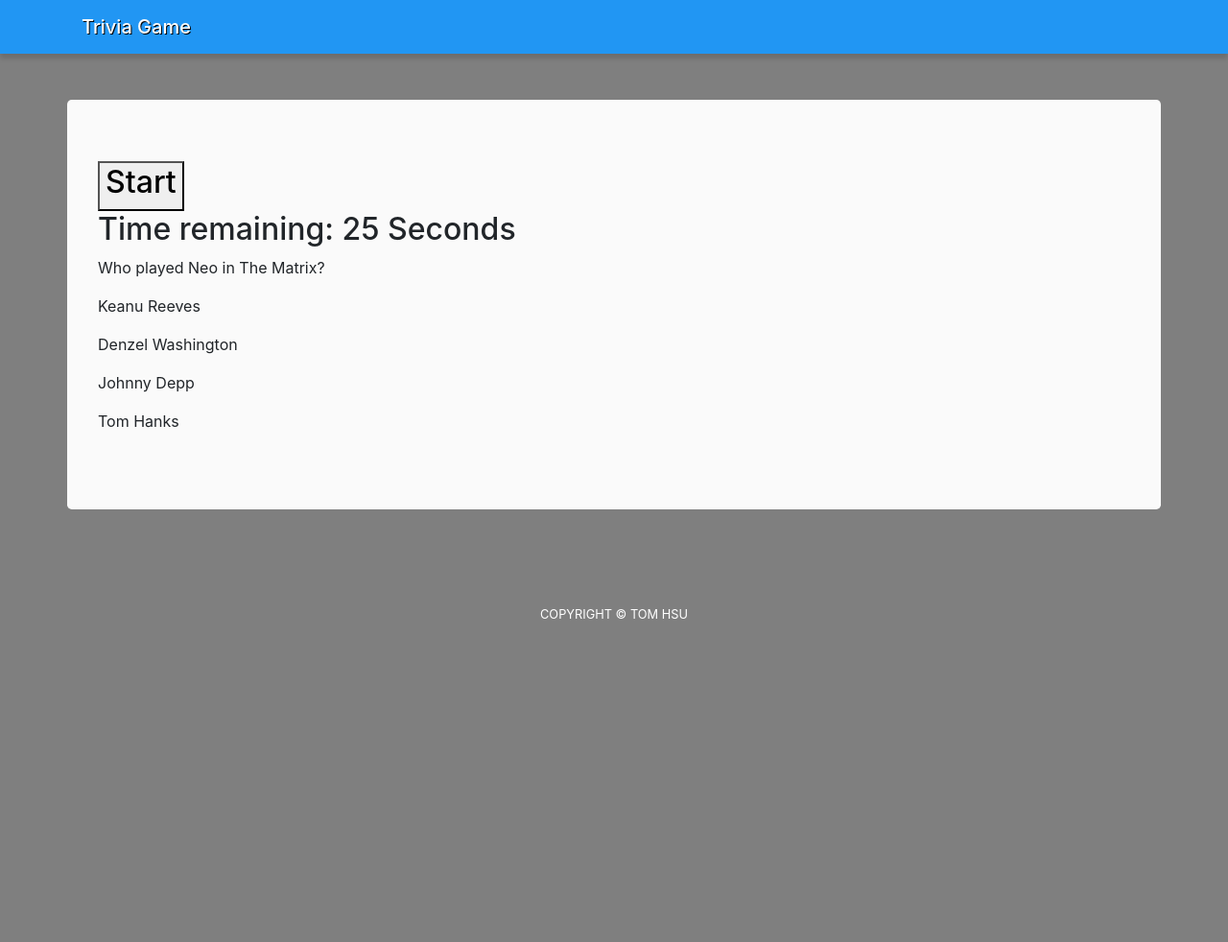
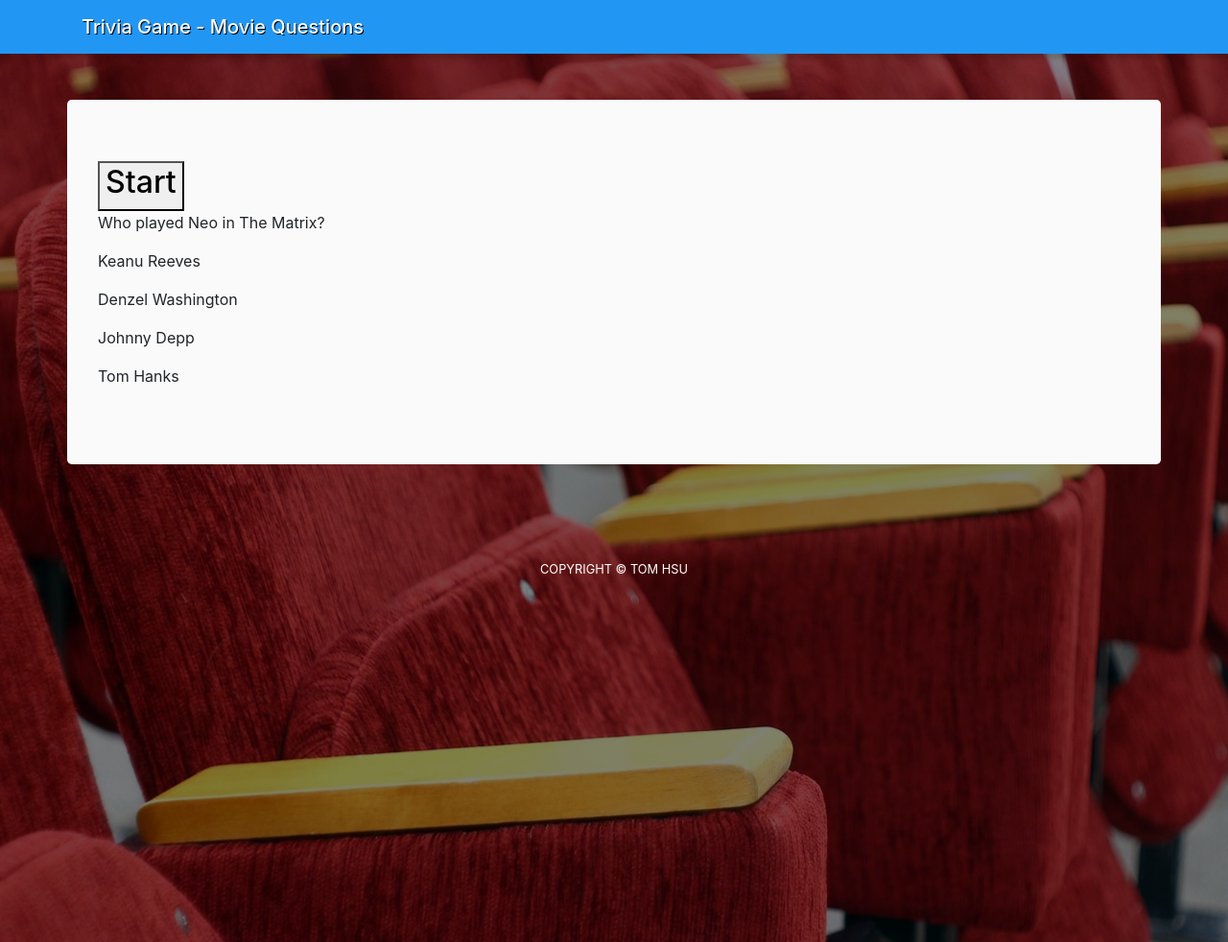
Before and after one commit to thomaschsu/TriviaGame, a plain HTML site: page index.html in a window 1280 px wide. Shown: the whole page at 96% size. Drawn offline with nearby package versions, Linux system fonts and the light colour scheme.

Commit message:
Modified js

```diff
--- a/assets/css/style.css
+++ b/assets/css/style.css
@@ -5,7 +5,7 @@
     text-shadow: 1px 1px #000;
 }
 body {
-    background-image: url("../images/bg.jpg");
+    background-image: url("../images/bg.jpeg");
     background-repeat: no-repeat;
     background-position: center;
 }
--- a/assets/javascript/app.js
+++ b/assets/javascript/app.js
@@ -17,16 +17,16 @@ var q1 = {
 console.log(q1.a1);
 
 $('#question').html('<p>' + q1.q + '</p>');
-$('#answers').html('<p>' + q1.a + '</p>');
+$('#correctanswer').html('<p>' + q1.a + '</p>');
 $('#answers').append('<p>' + q1.w1 + '</p>');
 $('#answers').append('<p>' + q1.w2 + '</p>');
 $('#answers').append('<p>' + q1.w3 + '</p>');
 
 // Game starts with a page that has start button
-// $("#start").click(startQuestion);
+$("#start").click(startGame);
 
 // Start button on click starts the game
-// function startQuestion() {
+// function startGame() {
 //     showDiv = setInterval(nextDiv, 3000);
 // }
 
@@ -51,6 +51,17 @@ function decrement() {
   }
 
 run();
+
+// If click answer, shows a message that says correct and add count to correct
+
+$('#correctanswer').on("click", function(){
+    alert("That is the right answer!");
+})
+
+$('#answers').on("click", function(){
+    alert("Nope sorry");
+})
+
 // One questions, 4 answer multiple choice
 
 // If unanswered, shows correct answer and goes to next question
--- a/index.html
+++ b/index.html
@@ -2,7 +2,7 @@
 <html lang="en-us">
    <head>
       <meta charset="UTF-8">
-      <title>Trivia Game</title>
+      <title>Trivia Game - Movie Questions</title>
       <link rel="stylesheet" type="text/css" href="assets/css/reset.css">
       <link rel="stylesheet" href="https://stackpath.bootstrapcdn.com/bootstrap/4.1.1/css/bootstrap.min.css" integrity="sha384-WskhaSGFgHYWDcbwN70/dfYBj47jz9qbsMId/iRN3ewGhXQFZCSftd1LZCfmhktB" crossorigin="anonymous">
       <link rel="stylesheet" type="text/css" href="assets/css/style.css">
@@ -11,7 +11,7 @@
       <div class="body-container">
          <nav class="navbar sticky-top">
             <div class="container">
-               <span class="navbar-brand mb-0 h1 text-white">Trivia Game</span>
+               <span class="navbar-brand mb-0 h1 text-white">Trivia Game - Movie Questions</span>
             </div>
          </nav>
          <div class="container jumbotron mt-5">
@@ -20,6 +20,7 @@
             </button>
             <div id="show-number"></div>
             <div id="question"></div>
+            <div id="correctanswer"></div>
             <div id="answers"></div>
             <div id="question-container"></div>
             <script src="https://ajax.googleapis.com/ajax/libs/jquery/3.3.1/jquery.min.js"></script>
```
